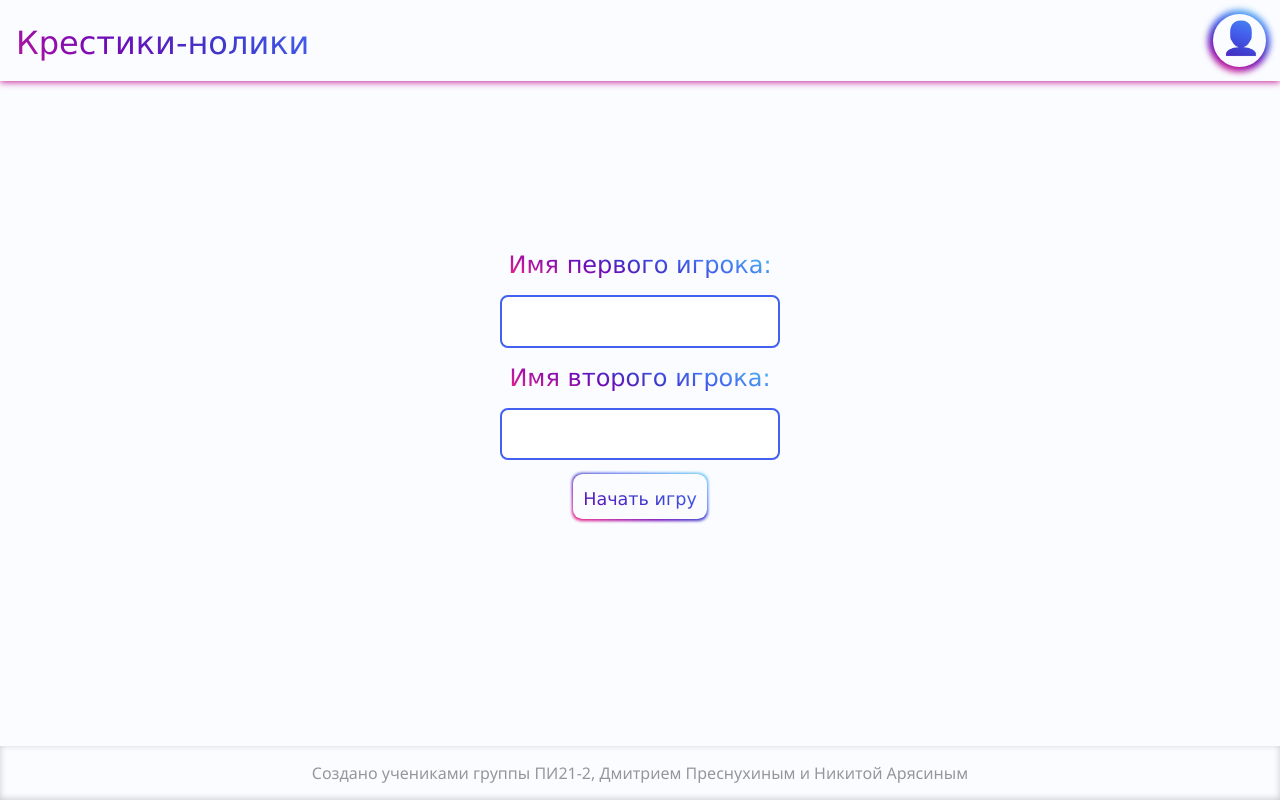
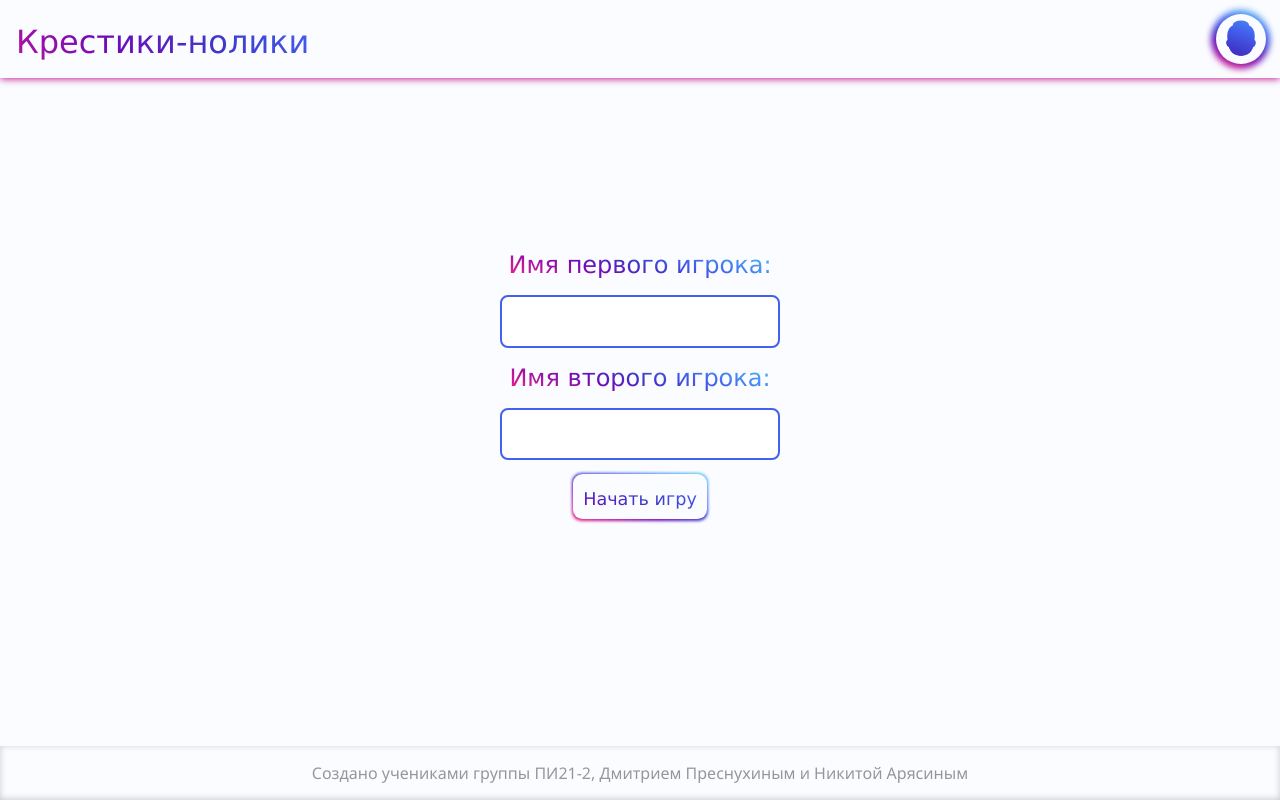
Before and after one commit to Redegit/tic-tac-toe, a React (Create React App) app: page / in a window 1280 px wide. Built offline with nearby package versions, Linux system fonts and the light colour scheme; a web font is replaced by a local one.

Commit message:
иконка смены игроков

```diff
--- a/src/components/Header/Header.jsx
+++ b/src/components/Header/Header.jsx
@@ -14,7 +14,7 @@ export const Header = () => {
     return (
         <header>
             <div className={"title"}>{"Крестики-нолики"}</div>
-            <div onClick={changePlayers} className="btn"><span>👤</span></div>
+            <div onClick={changePlayers} className="btn"><span>👵</span></div>
         </header>
     );
 }
--- a/src/components/Header/header.scss
+++ b/src/components/Header/header.scss
@@ -17,9 +17,9 @@ header {
         display: flex;
         padding: 0.2rem;
 
-        span {
-            padding-left: 0.2rem;
-        }
+        // span {
+            // padding-left: 0.2rem;
+        // }
     }
 
 
```
